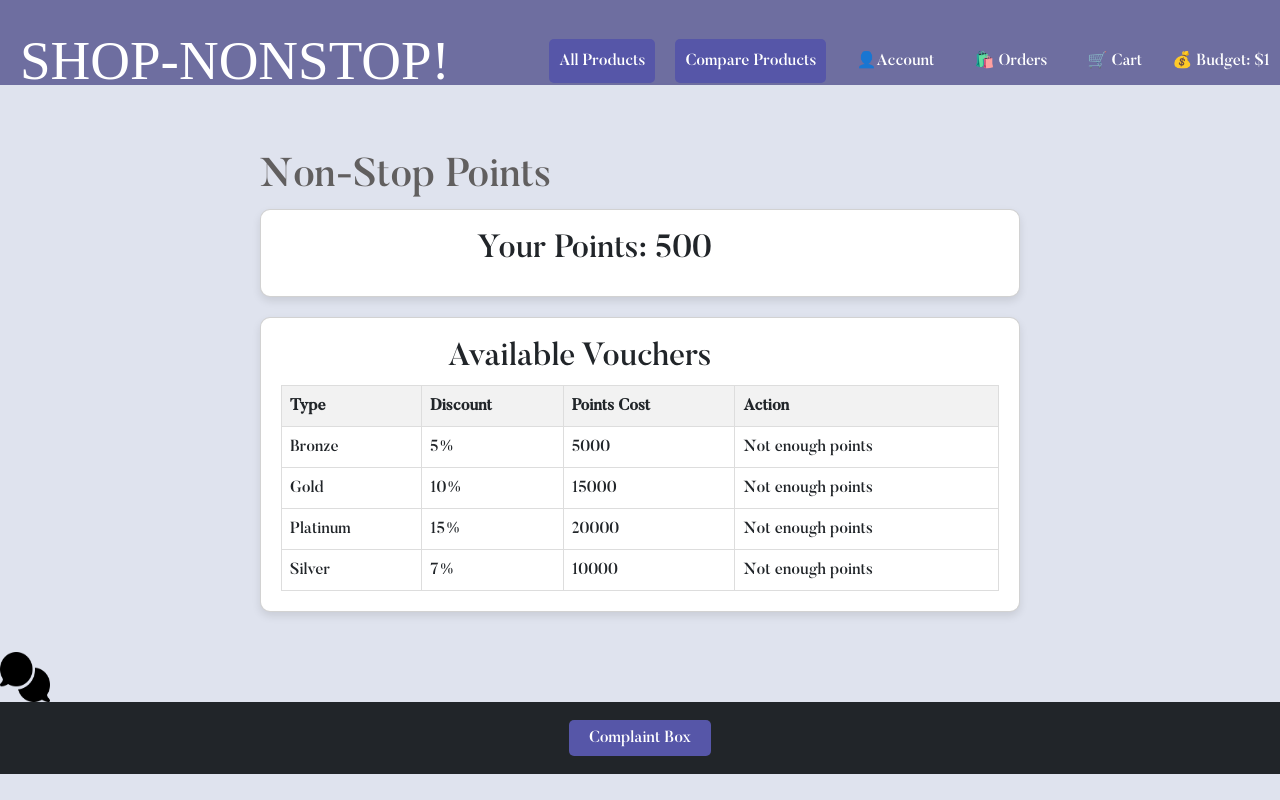
After one commit to 0ofpro/E-commerce-Website, a Flask app: page /non_stop_points in a window 1280 px wide. The commit adds this page. Run offline with Flask 3, Linux system fonts and the light colour scheme; a user stored in the database is signed in; some web fonts are replaced.

Commit message:
Voucher system implemented

```diff
--- a/app/routes.py
+++ b/app/routes.py
@@ -1,6 +1,6 @@
 from app import app, db
 from flask import render_template, request, redirect, url_for,flash,session,send_from_directory,abort,jsonify
-from app.models import Items, Order,User,UserPreference, RatingReview,Wishlist,Cart, Deals,Admin
+from app.models import Items, Order,User, user_vouchers, UserPreference, RatingReview, Voucher,Wishlist,Cart, Deals,Admin
 from sqlalchemy.sql import text,or_
 from math import ceil
 from datetime import datetime
@@ -434,6 +434,10 @@ def remove_from_cart(item_id):
         return redirect(url_for('cart'))
 
 
+from flask import flash, redirect, render_template, request, session, url_for
+from flask_sqlalchemy import SQLAlchemy
+from datetime import datetime
+
 @app.route('/checkout', methods=['GET', 'POST'])
 def checkout():
     if 'username' not in session:
@@ -446,23 +450,30 @@ def checkout():
     if request.method == 'POST':
         phone = request.form['phone']
         address = request.form['address']
-        # Assuming cart_items and total_price calculation happens before this point
         cart_items = Cart.query.filter_by(user_id=user.id).all()
-        total_price = round(sum(item.price for item in cart_items),2)  # You'll need to adjust based on your actual model
+        total_price = round(sum(item.price for item in cart_items), 2)  # Adjust based on actual model
 
         # Create and save the order
         order = Order(user_id=user.id, phone=phone, address=address, total_price=total_price)
         db.session.add(order)
+
+        # Calculate points (each dollar spent gives 100 points
+        # Commit changes to the database
         db.session.commit()
 
         # Assuming redirection to a payment or confirmation page
-        # return redirect(url_for('order_confirmation'))  # Assuming an order_confirmation function exists
+        return redirect(url_for('order_confirmation', order_id=order.id))  # Adjust as needed
 
+    # If method is GET or if there's any other issue (e.g., form not correctly filled), show the checkout page again
     cart_items = Cart.query.filter_by(user_id=user.id).all()
     cart_products = [Items.query.filter_by(Item_ID=item.item_id).first() for item in cart_items]
     total_price = sum(item.price for item in cart_products)
+    vouchers = user.vouchers  # Assuming a direct relationship for simplicity
 
-    return render_template('checkout.html', user=user, cart_products=cart_products, total_price=total_price)
+    return render_template('checkout.html', user=user, cart_products=cart_products, total_price=total_price, points=User.points, vouchers=vouchers)
+
+
+    return render_template('checkout.html', user=user, cart_products=cart_products, total_price=total_price,points=User.points)
 
 
 @app.route('/place_order', methods=['POST'])
@@ -481,6 +492,35 @@ def place_order():
     # Calculate total_price from cart items
     cart_items = Cart.query.filter_by(user_id=user_id).all()
     total_price = round(sum(item.item.price for item in cart_items),2)  # Make sure this line matches your models
+
+    # Calculate points awarded (100 points per dollar spent)
+    points_awarded = int(total_price) * 100
+    user.points += points_awarded
+
+    # Retrieve selected voucher and apply discount if valid
+    voucher_id = request.form.get('voucher_id')
+    voucher_applied = False
+    if voucher_id:
+        voucher = Voucher.query.get(voucher_id)
+        if voucher and voucher in user.vouchers:  # Check if the voucher belongs to the user
+            discount = (total_price * voucher.discount) / 100
+            total_price = round(total_price - discount, 2)
+            voucher_applied = True
+
+            # Remove the user-voucher association
+            db.session.execute(
+                user_vouchers.delete().where(
+                    (user_vouchers.c.user_id == user.id) &
+                    (user_vouchers.c.voucher_id == voucher.id)
+                )
+            )
+            db.session.commit()
+
+            flash(f'Voucher applied! {voucher.discount}% discount has been given. New total is ${total_price}', 'success')
+        else:
+            flash('Invalid or expired voucher.', 'error')
+    else:
+        flash('No voucher applied.', 'info')
 
     # Correctly passing user_id to the Order constructor
     order = Order(user_id=user_id, phone=phone, address=address, total_price=total_price)
@@ -718,3 +758,28 @@ def send_message():
 
     # Return the response as JSON
     return jsonify({'response': response})
+
+
+@app.route('/non_stop_points', methods=['GET', 'POST'])
+def non_stop_points():
+    if 'username' not in session:
+        flash('Please login to view this page', 'error')
+        return redirect(url_for('login'))
+
+    user = User.query.filter_by(username=session['username']).first_or_404()
+    vouchers = Voucher.query.all()
+
+    if request.method == 'POST':
+        voucher_id = request.form.get('voucher_id')
+        selected_voucher = Voucher.query.get(voucher_id)
+
+        if user.points >= selected_voucher.points_cost:
+            user.points -= selected_voucher.points_cost
+            # Assuming a relationship between User and Voucher exists
+            user.vouchers.append(selected_voucher)
+            db.session.commit()
+            flash(f'Voucher {selected_voucher.type} redeemed successfully!', 'success')
+        else:
+            flash('Not enough points to redeem this voucher.', 'error')
+
+    return render_template('non_stop_points.html', user=user, vouchers=vouchers)
--- a/app/templates/base.html
+++ b/app/templates/base.html
@@ -250,10 +250,11 @@
             <div class="dropdown">
                 <a href="dashboard">👤Account</a>
                 <div class="dropdown-content">
-                    <a href="/signup"> Create Account</a>
+                    <a href="/signup">Create Account</a>
                     <a href="/login">🔐 Login</a>
                     <a href="/logout">➡️ Logout</a>
                     <a href="/total_expenses">Total Expenses</a>
+                    <a href="/non_stop_points">NON-STOP POINTS!</a> <!-- Added Link -->
                 </div>
             </div>
             <div class="dropdown">
--- /dev/null
+++ b/app/templates/non_stop_points.html
@@ -0,0 +1,85 @@
+{% extends "base.html" %}
+
+{% block content %}
+<style>
+    .container {
+        max-width: 800px;
+        margin: auto;
+        padding: 20px;
+    }
+    .card {
+        background-color: #ffffff;
+        border-radius: 10px;
+        box-shadow: 0 4px 8px rgba(0, 0, 0, 0.1);
+        margin-bottom: 20px;
+        padding: 20px;
+    }
+    table {
+        width: 100%;
+        border-collapse: collapse;
+    }
+    th, td {
+        border: 1px solid #ddd;
+        text-align: left;
+        padding: 8px;
+    }
+    th {
+        background-color: #f2f2f2;
+    }
+    .btn-success {
+        background-color: #28a745;
+        color: white;
+        padding: 10px 20px;
+        border: none;
+        border-radius: 5px;
+        cursor: pointer;
+    }
+    .btn-success:hover {
+        background-color: #218838;
+    }
+</style>
+
+<div class="container mt-5">
+    <h1>Non-Stop Points</h1>
+
+    <!-- Display User's Current Points -->
+    <div class="card">
+        <h2>Your Points: {{ user.points }}</h2>
+    </div>
+
+    <!-- Display Available Vouchers -->
+    <div class="card">
+        <h2>Available Vouchers</h2>
+        <table>
+            <thead>
+                <tr>
+                    <th>Type</th>
+                    <th>Discount</th>
+                    <th>Points Cost</th>
+                    <th>Action</th>
+                </tr>
+            </thead>
+            <tbody>
+                {% for voucher in vouchers %}
+                <tr>
+                    <td>{{ voucher.type }}</td>
+                    <td>{{ voucher.discount }}%</td>
+                    <td>{{ voucher.points_cost }}</td>
+                    <td>
+                        {% if user.points >= voucher.points_cost %}
+                        <form action="{{ url_for('non_stop_points') }}" method="POST">
+                            <input type="hidden" name="voucher_id" value="{{ voucher.id }}">
+                            <button type="submit" class="btn btn-success">Redeem</button>
+                        </form>
+                        {% else %}
+                        Not enough points
+                        {% endif %}
+                    </td>
+                </tr>
+                {% endfor %}
+            </tbody>
+        </table>
+    </div>
+
+</div>
+{% endblock %}
```
Also changed, not shown: app/models.py (+26 -1 lines), app/templates/checkout.html (+30 -1 lines), instance/ecommerce.db.
